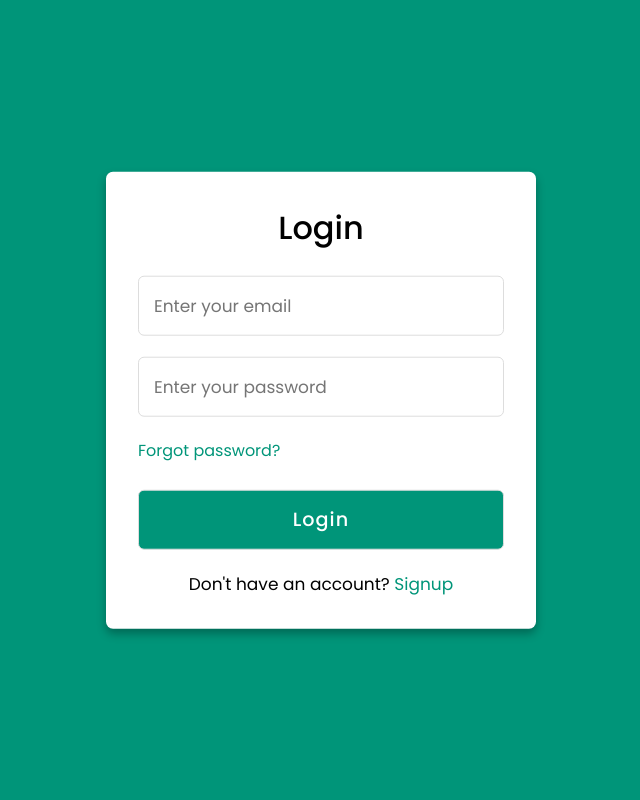
After one commit to webwithtalha/ECOMMERCEAPP, a Django app: page /login/ in a window 1280 px wide. The commit adds this page. Shown: the whole page, without its empty margins (319-959 px from the left). Run offline with Django 5.2, Linux system fonts and the light colour scheme.

Commit message:
add login and signup functionality with corresponding views and templates

```diff
--- /dev/null
+++ b/myapp/static/login_signup.css
@@ -0,0 +1,90 @@
+/* Import Google font - Poppins */
+@import url("https://fonts.googleapis.com/css2?family=Poppins:wght@200;300;400;500;600;700&display=swap");
+* {
+  margin: 0;
+  padding: 0;
+  box-sizing: border-box;
+  font-family: "Poppins", sans-serif;
+}
+body {
+  min-height: 100vh;
+  width: 100%;
+  background: #009579;
+}
+.container {
+  position: absolute;
+  top: 50%;
+  left: 50%;
+  transform: translate(-50%, -50%);
+  max-width: 430px;
+  width: 100%;
+  background: #fff;
+  border-radius: 7px;
+  box-shadow: 0 5px 10px rgba(0, 0, 0, 0.3);
+}
+.container .registration {
+  display: none;
+}
+#check:checked ~ .registration {
+  display: block;
+}
+#check:checked ~ .login {
+  display: none;
+}
+#check {
+  display: none;
+}
+.container .form {
+  padding: 2rem;
+}
+.form header {
+  font-size: 2rem;
+  font-weight: 500;
+  text-align: center;
+  margin-bottom: 1.5rem;
+}
+.form input {
+  height: 60px;
+  width: 100%;
+  padding: 0 15px;
+  font-size: 17px;
+  margin-bottom: 1.3rem;
+  border: 1px solid #ddd;
+  border-radius: 6px;
+  outline: none;
+}
+.form input:focus {
+  box-shadow: 0 1px 0 rgba(0, 0, 0, 0.2);
+}
+.form a {
+  font-size: 16px;
+  color: #009579;
+  text-decoration: none;
+}
+.form a:hover {
+  text-decoration: underline;
+}
+.form input.button {
+  color: #fff;
+  background: #009579;
+  font-size: 1.2rem;
+  font-weight: 500;
+  letter-spacing: 1px;
+  margin-top: 1.7rem;
+  cursor: pointer;
+  transition: 0.4s;
+}
+.form input.button:hover {
+  background: #006653;
+}
+.signup {
+  font-size: 17px;
+  text-align: center;
+}
+.signup label {
+  color: #009579;
+  cursor: pointer;
+}
+.signup label:hover {
+  text-decoration: underline;
+}
--- a/myapp/templates/home.html
+++ b/myapp/templates/home.html
@@ -15,7 +15,7 @@
             <p>Free shipping, 30-day return or refund guarantee.</p>
           </div>
           <div class="sing_in_up">
-            <a href="# ">SIGN IN</a>
+            <a href="/login/">SIGN IN</a>
             <a href="# ">SIGN UP</a>
           </div>
         </div>
--- /dev/null
+++ b/myapp/templates/loginSignup.html
@@ -0,0 +1,47 @@
+<!DOCTYPE html>
+<!-- Coding By CodingNepal - codingnepalweb.com -->
+<html lang="en">
+  <head>
+    {% load static %}
+    <link rel="stylesheet" href="{% static 'login_signup.css' %}" />
+    <meta charset="UTF-8" />
+    <meta name="viewport" content="width=device-width, initial-scale=1.0" />
+    <meta http-equiv="X-UA-Compatible" content="ie=edge" />
+    <title>Login & Registration Form</title>
+  </head>
+  <body>
+    <div class="container">
+      <input type="checkbox" id="check" />
+      <div class="login form">
+        <header>Login</header>
+        <form action="#">
+          <input type="text" placeholder="Enter your email" />
+          <input type="password" placeholder="Enter your password" />
+          <a href="#">Forgot password?</a>
+          <input type="button" class="button" value="Login" />
+        </form>
+        <div class="signup">
+          <span class="signup"
+            >Don't have an account?
+            <label for="check">Signup</label>
+          </span>
+        </div>
+      </div>
+      <div class="registration form">
+        <header>Signup</header>
+        <form action="#">
+          <input type="text" placeholder="Enter your email" />
+          <input type="password" placeholder="Create a password" />
+          <input type="password" placeholder="Confirm your password" />
+          <input type="button" class="button" value="Signup" />
+        </form>
+        <div class="signup">
+          <span class="signup"
+            >Already have an account?
+            <label for="check">Login</label>
+          </span>
+        </div>
+      </div>
+    </div>
+  </body>
+</html>
--- a/myapp/urls.py
+++ b/myapp/urls.py
@@ -4,6 +4,7 @@ from . import views
 
 urlpatterns = [
     path('', views.hello, name='hello'),
+    path('login/', views.login_view, name='login'),
     path('create_product/', views.create_product, name='create_product'),
     path('get_products/', views.get_products, name='get_product'),
     path('delete_product/<int:product_id>/', views.delete_product, name='delete_product'),
--- a/myapp/views.py
+++ b/myapp/views.py
@@ -7,6 +7,9 @@ from .models import products
 
 def hello(request):
     return render(request, 'home.html')
+
+def login_view(request):
+    return render(request, 'loginSignup.html')
 
 @csrf_exempt
 def create_product(request):
```
